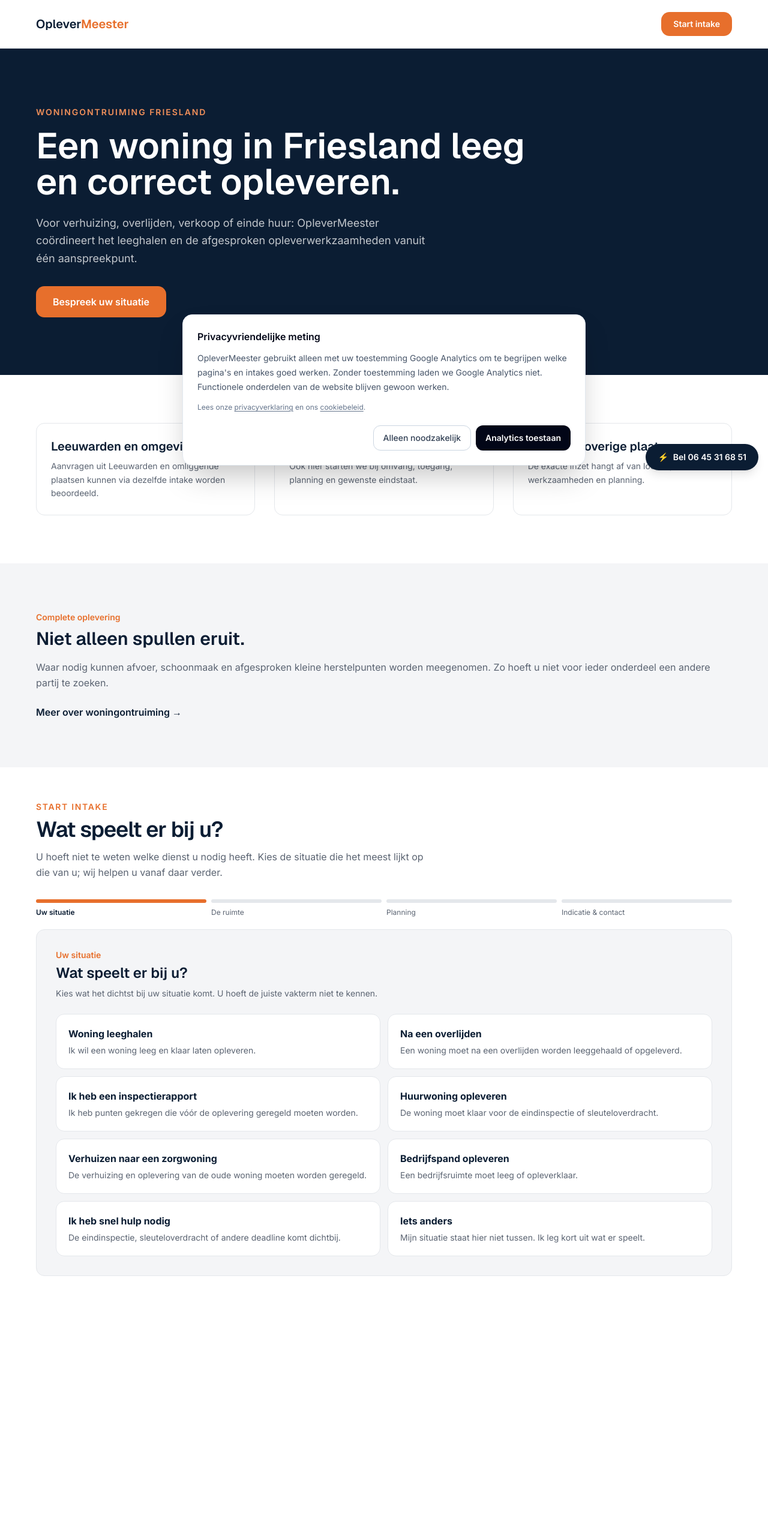
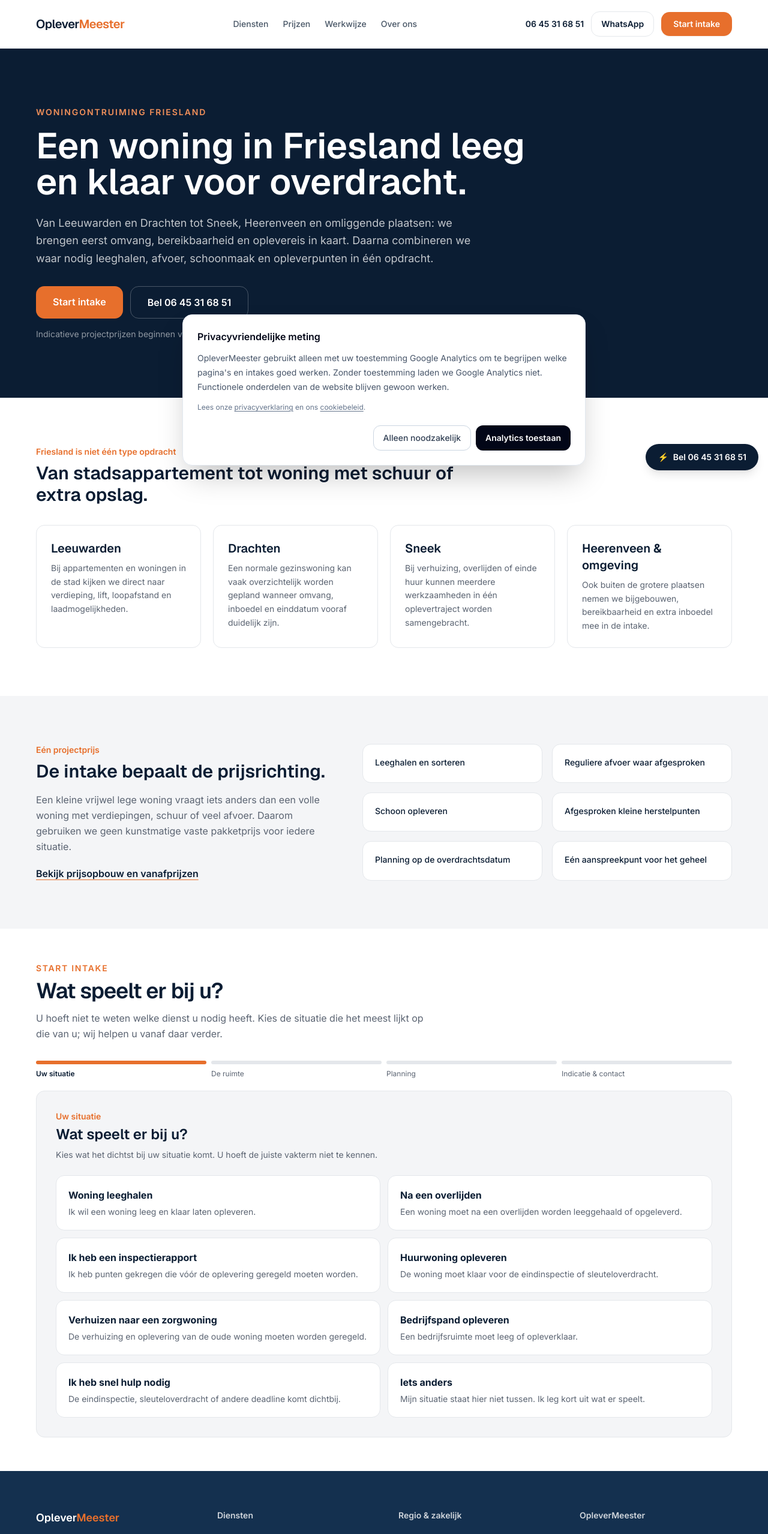
Before and after one commit to sandvlietbv/OpleverMeester, a Next.js app: page /woningontruiming-friesland in a window 1280 px wide. Shown: the top 2557 px of the page at 60% size. Before the commit the page ends 2183 px from the top, so only its background shows below. Built offline with nearby package versions, Linux system fonts and the light colour scheme.

Commit message:
Strengthen Friesland local landing page

```diff
--- a/app/woningontruiming-friesland/page.tsx
+++ b/app/woningontruiming-friesland/page.tsx
@@ -1,24 +1,35 @@
 import type { Metadata } from "next";
 import Link from "next/link";
+import Header from "@/components/Header";
 import Contact from "@/components/Contact";
+import Footer from "@/components/Footer";
 
 export const metadata: Metadata = {
-  title: "Woningontruiming Friesland | OpleverMeester",
-  description: "Woningontruiming in Friesland? OpleverMeester helpt met leeghalen, afvoer, schoonmaak en opleverklaar maken vanuit één aanspreekpunt.",
+  title: "Woningontruiming Friesland | Vanaf €440 incl. btw",
+  description: "Woningontruiming in Friesland? OpleverMeester regelt leeghalen, afvoer, schoonmaak en opleverklaar maken vanuit één aanspreekpunt.",
   alternates: { canonical: "/woningontruiming-friesland" },
+  openGraph: { title: "Woningontruiming Friesland | OpleverMeester", description: "Woning leeg en opleverklaar in Leeuwarden, Drachten, Sneek, Heerenveen en omgeving.", url: "https://www.oplevermeester.nl/woningontruiming-friesland", type: "website", locale: "nl_NL" },
 };
 
-const JSON_LD = { "@context":"https://schema.org", "@type":"Service", name:"Woningontruiming Friesland", serviceType:"Woningontruiming en oplevering", provider:{"@type":"LocalBusiness",name:"OpleverMeester",url:"https://oplevermeester.nl"}, areaServed:{"@type":"AdministrativeArea",name:"Friesland"}, url:"https://oplevermeester.nl/woningontruiming-friesland" };
+const JSON_LD = { "@context":"https://schema.org", "@type":"Service", name:"Woningontruiming Friesland", serviceType:"Woningontruiming en oplevering", provider:{"@type":"LocalBusiness",name:"OpleverMeester",url:"https://www.oplevermeester.nl",telephone:"+31645316851"}, areaServed:{"@type":"AdministrativeArea",name:"Friesland"}, url:"https://www.oplevermeester.nl/woningontruiming-friesland" };
 
 export default function Page() {
   return <>
     <script type="application/ld+json" dangerouslySetInnerHTML={{__html:JSON.stringify(JSON_LD)}} />
-    <header className="border-b border-surface-mid bg-white"><div className="container-om flex h-16 items-center justify-between md:h-20"><Link href="/" className="font-display text-lg font-semibold text-navy md:text-xl">Oplever<span className="text-orange">Meester</span></Link><a href="#intake" className="rounded-om bg-orange px-5 py-2.5 text-sm font-semibold text-white">Start intake</a></div></header>
+    <Header />
     <main>
-      <section className="bg-navy py-16 text-white md:py-24"><div className="container-om max-w-5xl"><p className="text-sm font-semibold uppercase tracking-[0.14em] text-orange-light">Woningontruiming Friesland</p><h1 className="mt-4 max-w-4xl font-display text-4xl font-semibold leading-tight md:text-6xl">Een woning in Friesland leeg en correct opleveren.</h1><p className="mt-6 max-w-2xl text-lg leading-relaxed text-white/75">Voor verhuizing, overlijden, verkoop of einde huur: OpleverMeester coördineert het leeghalen en de afgesproken opleverwerkzaamheden vanuit één aanspreekpunt.</p><a href="#intake" className="mt-8 inline-block rounded-om bg-orange px-7 py-3.5 font-semibold text-white">Bespreek uw situatie</a></div></section>
-      <section className="bg-white py-16 md:py-20"><div className="container-om grid gap-8 md:grid-cols-3">{[["Leeuwarden en omgeving","Aanvragen uit Leeuwarden en omliggende plaatsen kunnen via dezelfde intake worden beoordeeld."],["Drachten en midden Friesland","Ook hier starten we bij omvang, toegang, planning en gewenste eindstaat."],["Sneek en overige plaatsen","De exacte inzet hangt af van locatie, werkzaamheden en planning."]].map(([t,b])=><div key={t} className="rounded-om border border-surface-mid p-6"><h2 className="font-display text-xl font-semibold text-navy">{t}</h2><p className="mt-2 text-sm leading-relaxed text-muted">{b}</p></div>)}</div></section>
-      <section className="bg-surface-light py-16 md:py-20"><div className="container-om max-w-4xl"><p className="text-sm font-semibold text-orange">Complete oplevering</p><h2 className="mt-2 font-display text-3xl font-semibold text-navy">Niet alleen spullen eruit.</h2><p className="mt-4 leading-relaxed text-muted">Waar nodig kunnen afvoer, schoonmaak en afgesproken kleine herstelpunten worden meegenomen. Zo hoeft u niet voor ieder onderdeel een andere partij te zoeken.</p><div className="mt-6"><Link href="/woningontruiming" className="font-semibold text-navy hover:text-orange">Meer over woningontruiming →</Link></div></div></section>
+      <section className="bg-navy py-16 text-white md:py-24"><div className="container-om max-w-5xl"><p className="text-sm font-semibold uppercase tracking-[0.14em] text-orange-light">Woningontruiming Friesland</p><h1 className="mt-4 max-w-4xl font-display text-4xl font-semibold leading-tight md:text-6xl">Een woning in Friesland leeg en klaar voor overdracht.</h1><p className="mt-6 max-w-3xl text-lg leading-relaxed text-white/75">Van Leeuwarden en Drachten tot Sneek, Heerenveen en omliggende plaatsen: we brengen eerst omvang, bereikbaarheid en oplevereis in kaart. Daarna combineren we waar nodig leeghalen, afvoer, schoonmaak en opleverpunten in één opdracht.</p><div className="mt-8 flex flex-wrap gap-3"><a href="#intake" className="rounded-om bg-orange px-7 py-3.5 font-semibold text-white">Start intake</a><a href="tel:+31645316851" className="rounded-om border border-white/25 px-7 py-3.5 font-semibold text-white">Bel 06 45 31 68 51</a></div><p className="mt-4 text-sm text-white/55">Indicatieve projectprijzen beginnen vanaf €440 inclusief btw.</p></div></section>
+
+      <section className="bg-white py-16 md:py-20"><div className="container-om max-w-6xl"><p className="text-sm font-semibold text-orange">Friesland is niet één type opdracht</p><h2 className="mt-2 max-w-3xl font-display text-3xl font-semibold text-navy">Van stadsappartement tot woning met schuur of extra opslag.</h2><div className="mt-8 grid gap-5 md:grid-cols-2 lg:grid-cols-4">{[
+        ["Leeuwarden", "Bij appartementen en woningen in de stad kijken we direct naar verdieping, lift, loopafstand en laadmogelijkheden."],
+        ["Drachten", "Een normale gezinswoning kan vaak overzichtelijk worden gepland wanneer omvang, inboedel en einddatum vooraf duidelijk zijn."],
+        ["Sneek", "Bij verhuizing, overlijden of einde huur kunnen meerdere werkzaamheden in één oplevertraject worden samengebracht."],
+        ["Heerenveen & omgeving", "Ook buiten de grotere plaatsen nemen we bijgebouwen, bereikbaarheid en extra inboedel mee in de intake."],
+      ].map(([t,b])=><article key={t} className="rounded-om border border-surface-mid p-6"><h3 className="font-display text-xl font-semibold text-navy">{t}</h3><p className="mt-2 text-sm leading-relaxed text-muted">{b}</p></article>)}</div></div></section>
+
+      <section className="bg-surface-light py-16 md:py-20"><div className="container-om grid gap-10 lg:grid-cols-[.9fr_1.1fr]"><div><p className="text-sm font-semibold text-orange">Eén projectprijs</p><h2 className="mt-2 font-display text-3xl font-semibold text-navy">De intake bepaalt de prijsrichting.</h2><p className="mt-4 leading-relaxed text-muted">Een kleine vrijwel lege woning vraagt iets anders dan een volle woning met verdiepingen, schuur of veel afvoer. Daarom gebruiken we geen kunstmatige vaste pakketprijs voor iedere situatie.</p><Link href="/kosten-woningontruiming" className="mt-5 inline-flex font-semibold text-navy underline decoration-orange underline-offset-4">Bekijk prijsopbouw en vanafprijzen</Link></div><div className="grid gap-4 sm:grid-cols-2">{["Leeghalen en sorteren","Reguliere afvoer waar afgesproken","Schoon opleveren","Afgesproken kleine herstelpunten","Planning op de overdrachtsdatum","Eén aanspreekpunt voor het geheel"].map((x)=><div key={x} className="rounded-om border border-surface-mid bg-white p-5 text-sm font-medium text-navy">{x}</div>)}</div></div></section>
       <Contact />
     </main>
+    <Footer />
   </>;
 }
```
